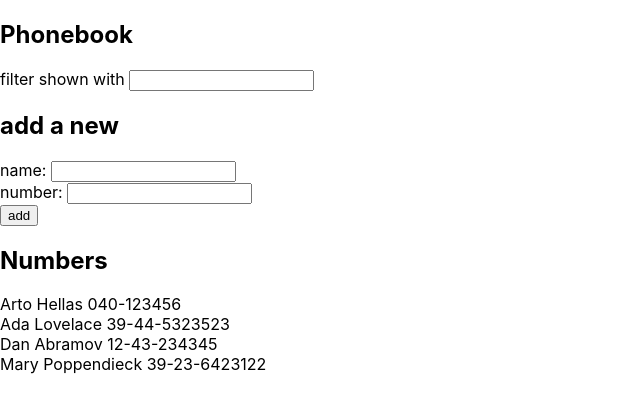
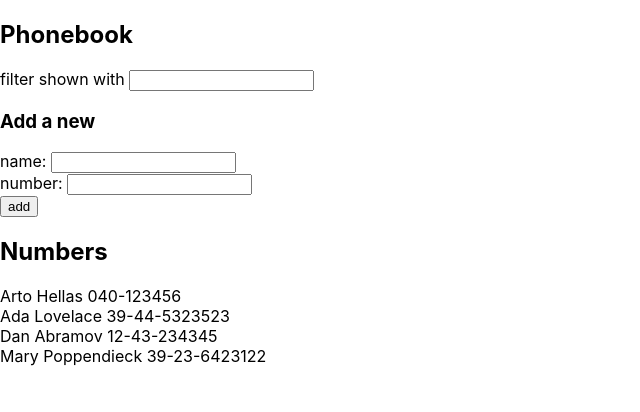
Before and after one commit to TameemShahid/FullStack, a React (Create React App) app in the folder part2/phonebook/: page / in a window 1280 px wide. Shown: the top 412 px of the page, without its empty margins (0-640 px from the left). Built offline with nearby package versions, Linux system fonts and the light colour scheme.

Commit message:
Completed Exercise 2.10, extracted parts into separate components

```diff
--- a/part2/phonebook/src/App.js
+++ b/part2/phonebook/src/App.js
@@ -1,12 +1,7 @@
 import React, { useState } from "react";
-
-const Name = ({ person }) => {
-  return (
-    <li style={{ listStyle: "none" }}>
-      {person.name} {person.number}
-    </li>
-  );
-};
+import Filter from "./components/Filter";
+import PersonForm from "./components/PersonForm";
+import Person from "./components/Person";
 
 const App = () => {
   const [persons, setPersons] = useState([
@@ -63,26 +58,23 @@ const App = () => {
   return (
     <div>
       <h2>Phonebook</h2>
-      <div>
-        filter shown with{" "}
-        <input type="text" value={search} onChange={handleSearch} />
-      </div>
-      <form onSubmit={addNewPerson}>
-        <h2>add a new</h2>
-        <div>
-          name: <input value={newName} onChange={handleNameChange} />
-        </div>
-        <div>
-          number: <input value={newNumber} onChange={handleNumberChange} />
-        </div>
-        <div>
-          <button type="submit">add</button>
-        </div>
-      </form>
+      <Filter search={search} handleSearch={handleSearch}></Filter>
+      <h3>Add a new</h3>
+      <PersonForm
+        addNewPerson={addNewPerson}
+        newName={newName}
+        handleNameChange={handleNameChange}
+        newNumber={newNumber}
+        handleNumberChange={handleNumberChange}
+      ></PersonForm>
       <h2>Numbers</h2>
       {search === ""
-        ? persons.map((person) => <Name person={person}></Name>)
-        : searchResult.map((result) => <Name person={result}></Name>)}
+        ? persons.map((person) => (
+            <Person key={person.name} person={person}></Person>
+          ))
+        : searchResult.map((result) => (
+            <Person key={result.name} person={result}></Person>
+          ))}
     </div>
   );
 };
--- /dev/null
+++ b/part2/phonebook/src/components/Filter.js
@@ -0,0 +1,12 @@
+import React from "react";
+
+const Filter = ({ search, handleSearch }) => {
+  return (
+    <div>
+      filter shown with{" "}
+      <input type="text" value={search} onChange={handleSearch} />
+    </div>
+  );
+};
+
+export default Filter;
--- /dev/null
+++ b/part2/phonebook/src/components/Person.js
@@ -0,0 +1,11 @@
+import React from "react";
+
+const Person = ({ person }) => {
+  return (
+    <li style={{ listStyle: "none" }}>
+      {person.name} {person.number}
+    </li>
+  );
+};
+
+export default Person;
--- /dev/null
+++ b/part2/phonebook/src/components/PersonForm.js
@@ -0,0 +1,25 @@
+import React from "react";
+
+const PersonForm = ({
+  addNewPerson,
+  newName,
+  handleNameChange,
+  newNumber,
+  handleNumberChange,
+}) => {
+  return (
+    <form onSubmit={addNewPerson}>
+      <div>
+        name: <input value={newName} onChange={handleNameChange} />
+      </div>
+      <div>
+        number: <input value={newNumber} onChange={handleNumberChange} />
+      </div>
+      <div>
+        <button type="submit">add</button>
+      </div>
+    </form>
+  );
+};
+
+export default PersonForm;
```
